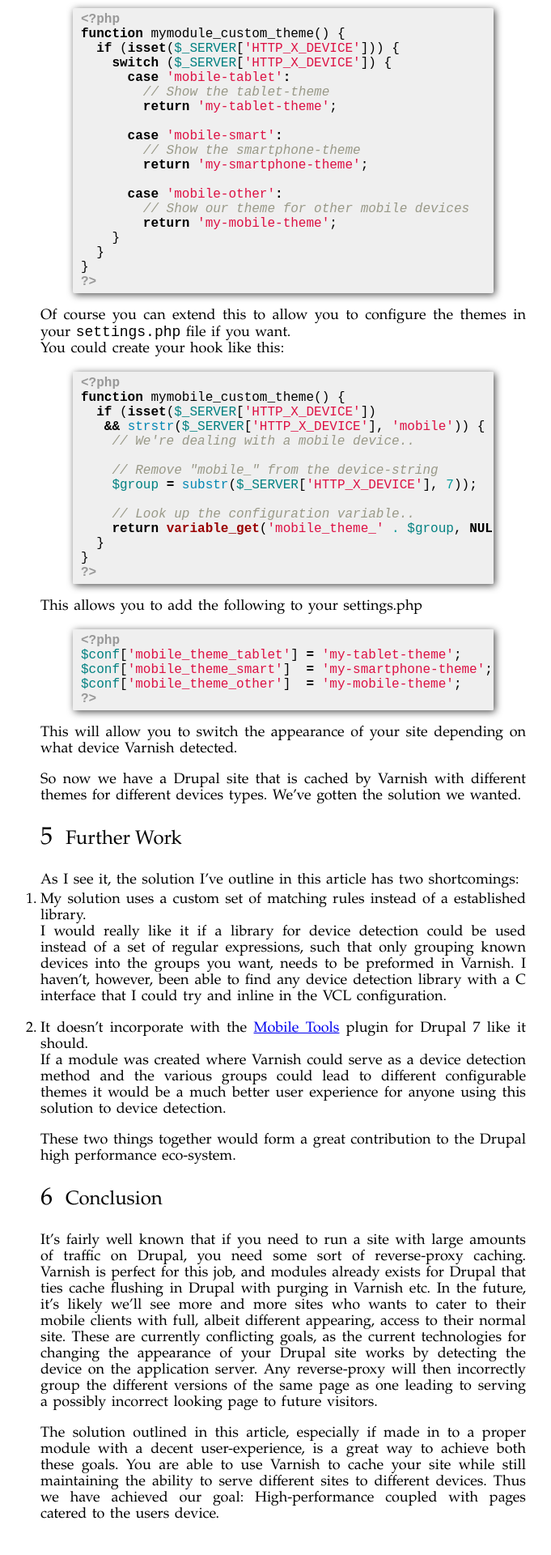
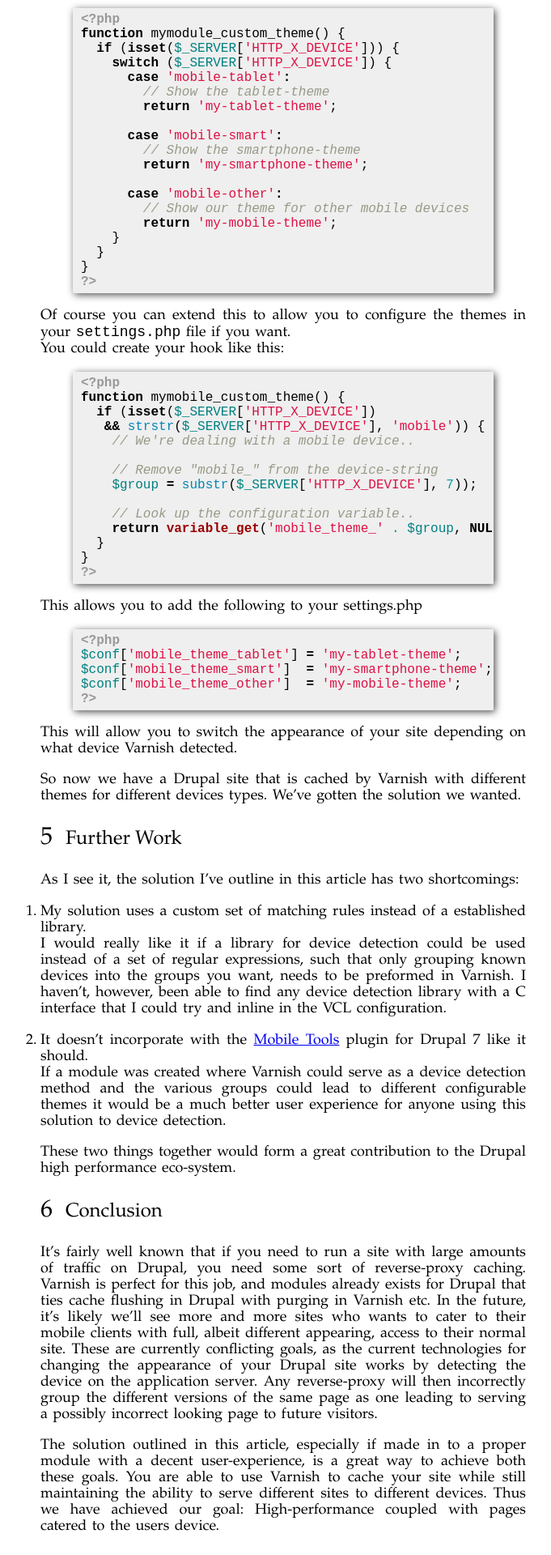
Before and after one commit to fangel/fangel.github.com, a Jekyll site: the page built from _posts/2011-01-02-mobile-detection-varnish-drupal.md, in a window 1280 px wide. Shown: the part 3565-5485 px from the top of the page at 81% size, without its empty margins (33-714 px from the left). Built offline with Jekyll 4.4.1, drawn with Linux system fonts in a browser that asks for light colours.

Commit message:
Changed how ordered lists are positioned relative to the paragraphs around it

```diff
--- a/css/screen.css
+++ b/css/screen.css
@@ -59,6 +59,9 @@ article {
 			word-spacing: 2px;
 			line-height: 20px; }
 
-		article section.body ul, article section.body ol {
+		article section.body ul {
 			padding: 0;
 			margin: -0.8em 0 1em 0; }
+
+		article section.body ol {
+			padding: 0; }
```
